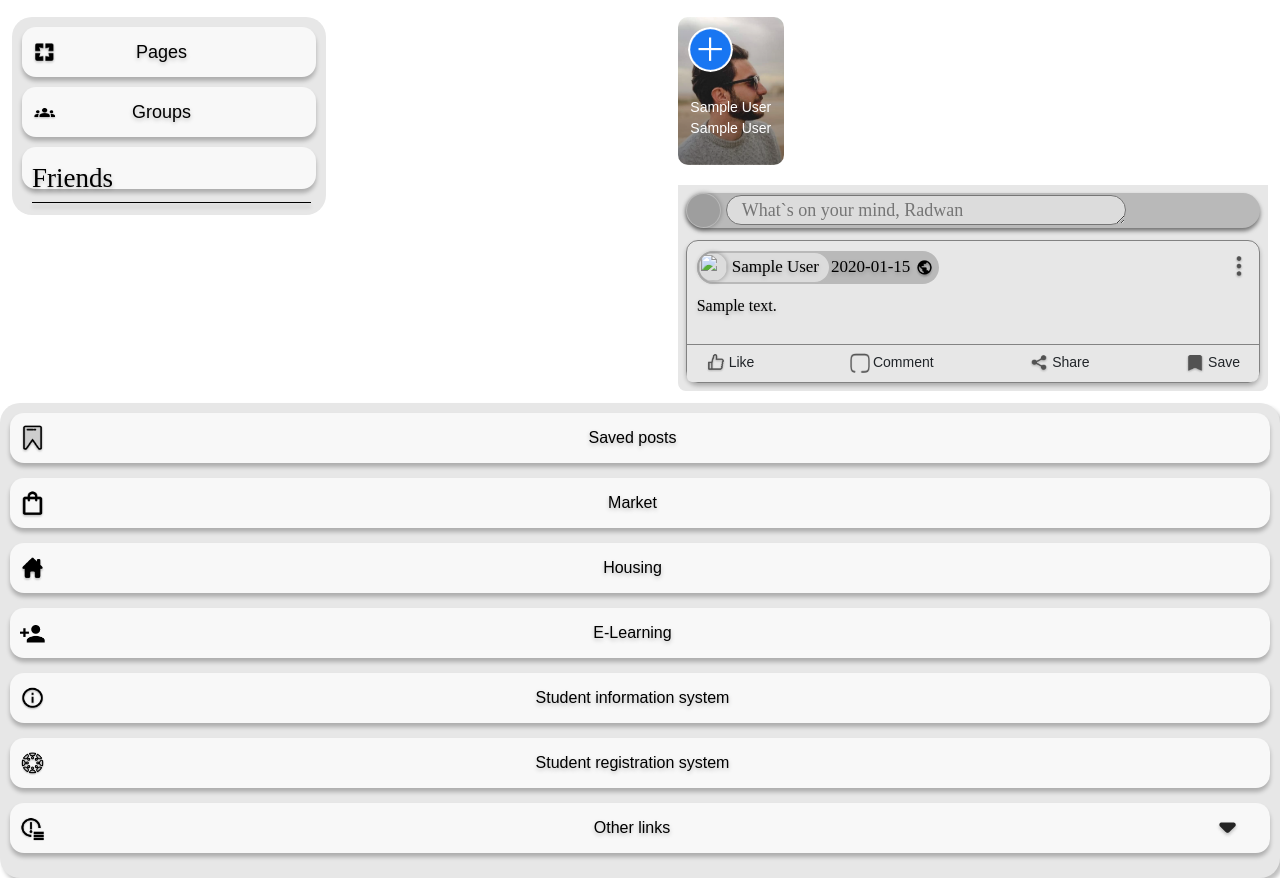
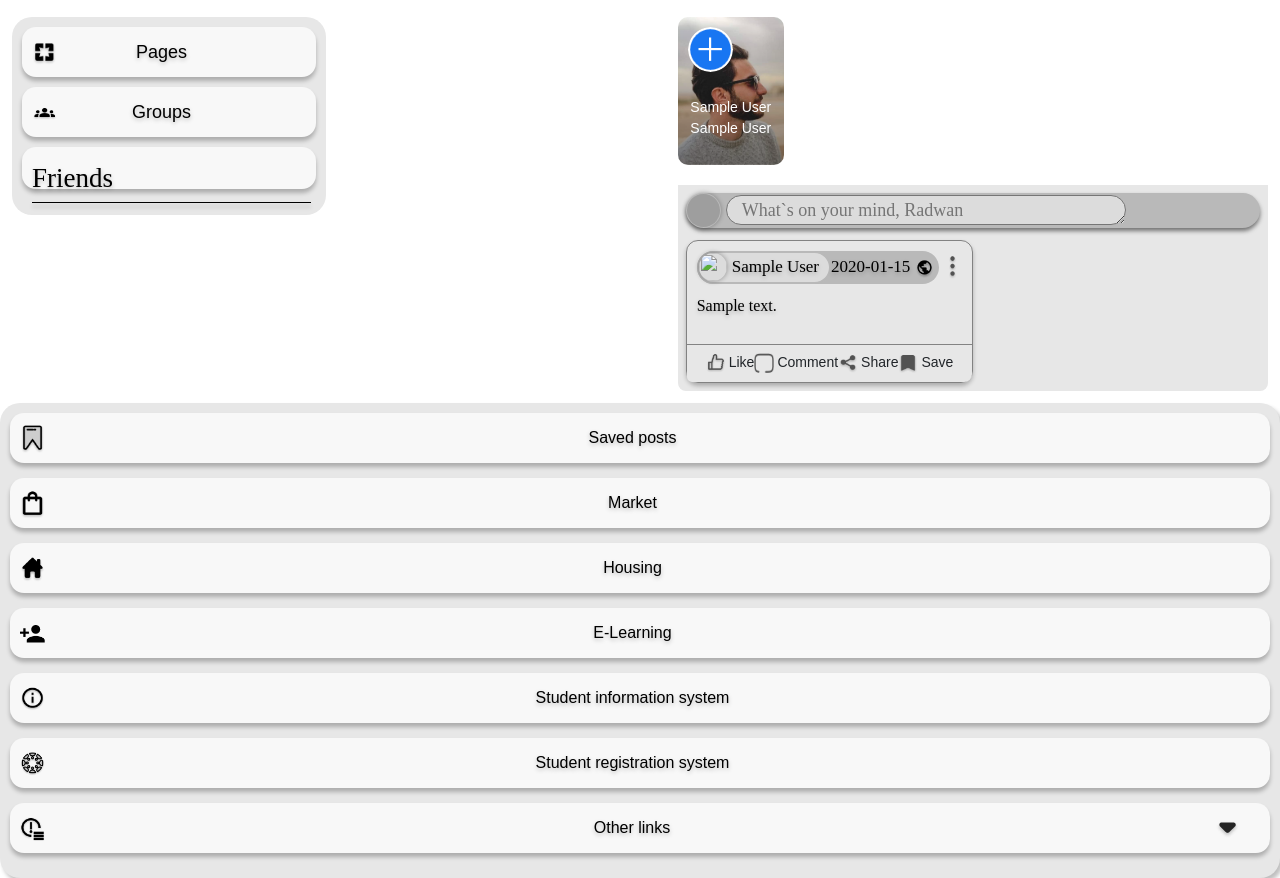
Before and after one commit to RadwanSusan/Triibe, a PHP site: page /home.php in a window 1280 px wide. Shown: the part 68-946 px from the top of the page. Run offline with PHP 8.4, Linux system fonts and the light colour scheme; the visitor is signed in with stand-in values (Sample User, id 1); data comes from the database, SQL or seed files in the repository; tables that the repository leaves empty hold one stand-in row (values such as "Sample post"); data that the repository does not hold is empty; some libraries are stand-ins or nearby versions; grey boxes are pictures that could not be loaded.

Commit message:
عمر صحصح

```diff
--- a/bootstrap-css/home-style.css
+++ b/bootstrap-css/home-style.css
@@ -374,7 +374,7 @@ nav {
   box-sizing: border-box;
   box-shadow: 0px 3px 4px rgba(0, 0, 0, 0.25);
   border-radius: 12px;
-  width: 100%;
+  width: fit-content;
   height: fit-content;
 }
 .left-post .name-photo img {
--- a/home.php
+++ b/home.php
@@ -233,7 +233,10 @@ session_start();
 }
         ?>
       </div>
-      <div class="right-sidebar">
+
+
+    </div>
+    <div class="right-sidebar">
         <div class="imp-link">
           <a href="#"
             ><img src="Design/Image/home image/images/Icons1.png" alt="" /><span
@@ -281,7 +284,6 @@ session_start();
 
         </div>
       </div>
-    </div>
 
     <script src="bootstrap-js/bootstrap.bundle.min.js"></script>
     <script src="bootstrap-js/all.min.js"></script>
```
